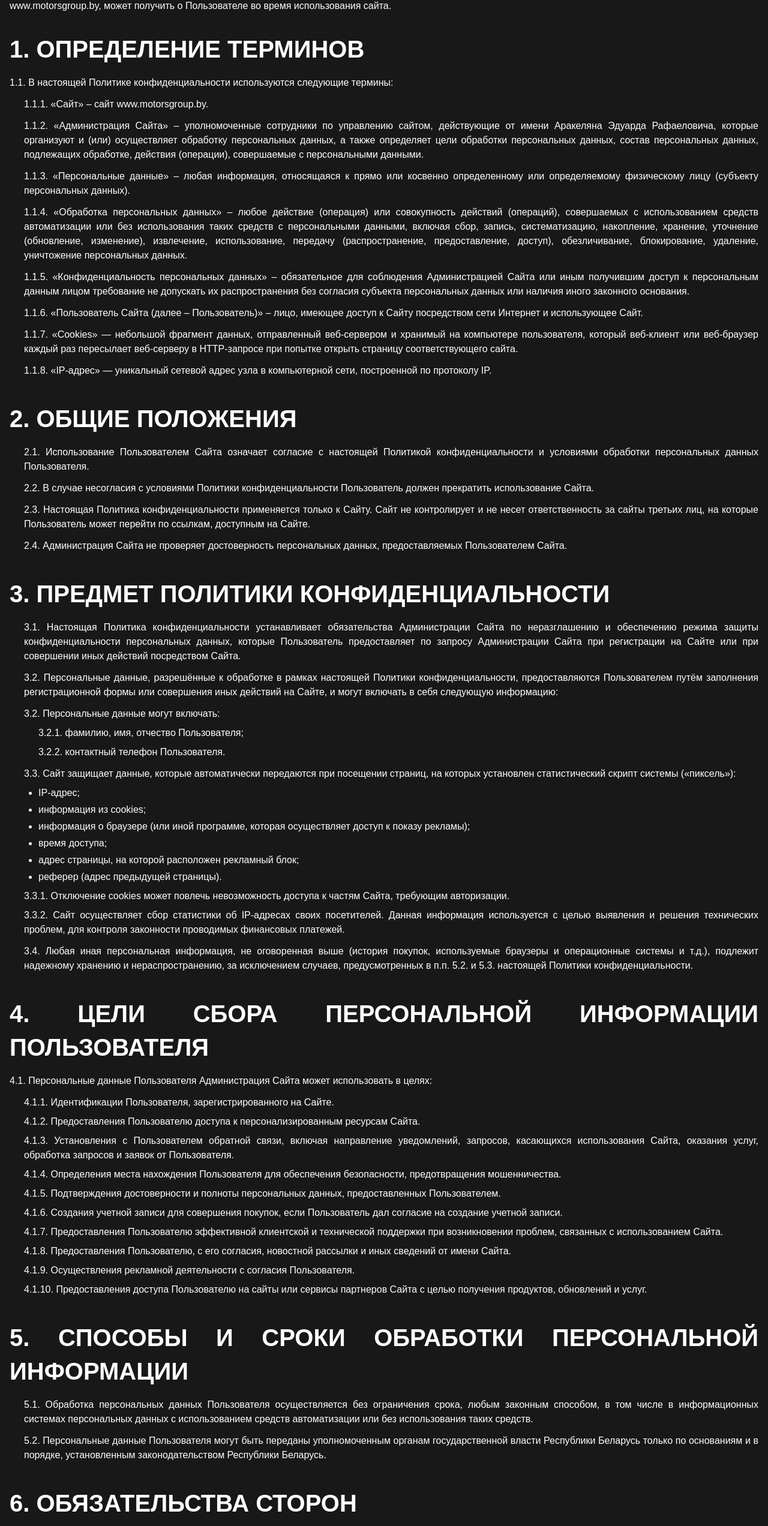
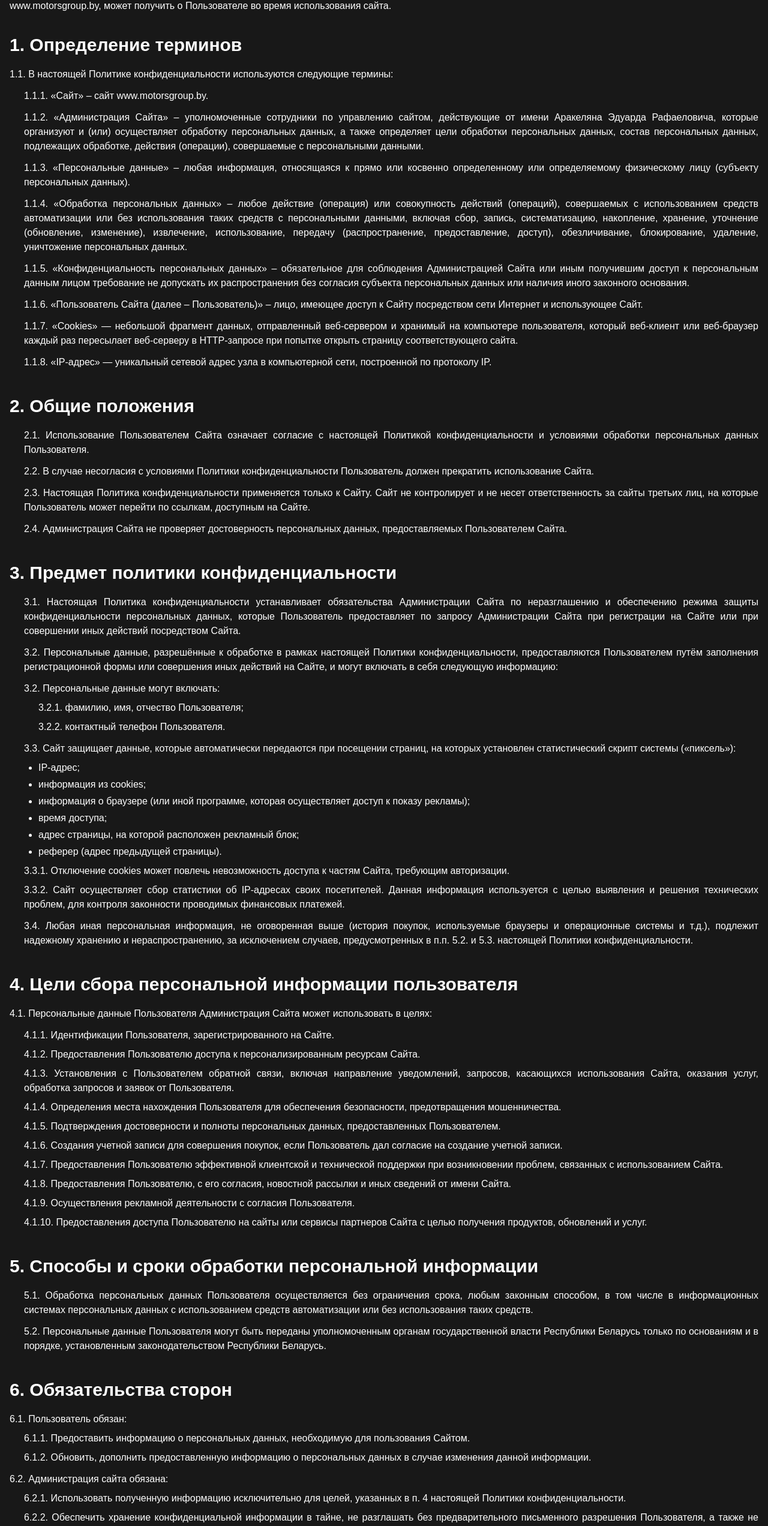
Before and after one commit to alexborisoff/motorsgroup, a React (Vite) app in the folder frontend/: page /privacy in a window 1280 px wide. Shown: the part 231-2775 px from the top of the page at 60% size. Built offline with nearby package versions, Linux system fonts and the light colour scheme; a web font is replaced by a local one.

Commit message:
Refactor Privacy page

```diff
--- a/frontend/src/pages/PrivacyPage.tsx
+++ b/frontend/src/pages/PrivacyPage.tsx
@@ -91,7 +91,7 @@ export const PrivacyPage = () => {
          </p>
 
          <section id="terms" className="mb-10">
-            <h2 className="text-xl font-semibold mb-4">1. ОПРЕДЕЛЕНИЕ ТЕРМИНОВ</h2>
+            <h3 className="text-xl font-semibold mb-4">1. Определение терминов</h3>
             <p className="mb-3">1.1. В настоящей Политике конфиденциальности используются следующие термины:</p>
             <ol className=" pl-6 space-y-3">
                {terms.map((t, index) => (
@@ -104,7 +104,7 @@ export const PrivacyPage = () => {
          </section>
 
          <section id="general" className="mb-10">
-            <h2 className="text-xl font-semibold mb-4">2. ОБЩИЕ ПОЛОЖЕНИЯ</h2>
+            <h3 className="text-xl font-semibold mb-4">2. Общие положения</h3>
             <ol className=" pl-6 space-y-3">
                {general.map((g, index) => (
                   <li key={index}>{`2.${index + 1}. ${g}`}</li>
@@ -113,7 +113,7 @@ export const PrivacyPage = () => {
          </section>
 
          <section id="subject" className="mb-10">
-            <h2 className="text-xl font-semibold mb-4">3. ПРЕДМЕТ ПОЛИТИКИ КОНФИДЕНЦИАЛЬНОСТИ</h2>
+            <h3 className="text-xl font-semibold mb-4">3. Предмет политики конфиденциальности</h3>
             <ol className=" pl-6 space-y-3">
                {subjectIntro.map((text, index) => (
                   <li key={index}>{`3.${index + 1}. ${text}`}</li>
@@ -155,7 +155,7 @@ export const PrivacyPage = () => {
          </section>
 
          <section id="purposes" className="mb-10">
-            <h2 className="text-xl font-semibold mb-4">4. ЦЕЛИ СБОРА ПЕРСОНАЛЬНОЙ ИНФОРМАЦИИ ПОЛЬЗОВАТЕЛЯ</h2>
+            <h3 className="text-xl font-semibold mb-4">4. Цели сбора персональной информации пользователя</h3>
             <p className="mb-3">
                4.1. Персональные данные Пользователя Администрация Сайта может использовать в целях:
             </p>
@@ -167,7 +167,7 @@ export const PrivacyPage = () => {
          </section>
 
          <section id="processing" className="mb-10">
-            <h2 className="text-xl font-semibold mb-4">5. СПОСОБЫ И СРОКИ ОБРАБОТКИ ПЕРСОНАЛЬНОЙ ИНФОРМАЦИИ</h2>
+            <h3 className="text-xl font-semibold mb-4">5. Способы и сроки обработки персональной информации</h3>
             <ol className=" pl-6 space-y-3">
                {processingWays.map((item, index) => (
                   <li key={index}>{`5.${index + 1}. ${item}`}</li>
@@ -176,7 +176,7 @@ export const PrivacyPage = () => {
          </section>
 
          <section id="obligations" className="mb-10">
-            <h2 className="text-xl font-semibold mb-4">6. ОБЯЗАТЕЛЬСТВА СТОРОН</h2>
+            <h3 className="text-xl font-semibold mb-4">6. Обязательства сторон</h3>
             <div className="space-y-3">
                <div>
                   <p className="font-medium">6.1. Пользователь обязан:</p>
@@ -198,7 +198,7 @@ export const PrivacyPage = () => {
          </section>
 
          <section id="liability" className="mb-10">
-            <h2 className="text-xl font-semibold mb-4">7. ОТВЕТСТВЕННОСТЬ СТОРОН</h2>
+            <h3 className="text-xl font-semibold mb-4">7. Ответственность сторон</h3>
             <ol className=" pl-6 space-y-3">
                {liability.map((item, index) => (
                   <li key={index}>{`7.${index + 1}. ${item}`}</li>
@@ -207,7 +207,7 @@ export const PrivacyPage = () => {
          </section>
 
          <section id="disputes" className="mb-10">
-            <h2 className="text-xl font-semibold mb-4">8. РАЗРЕШЕНИЕ СПОРОВ</h2>
+            <h3 className="text-xl font-semibold mb-4">8. Разрешение споров</h3>
             <ol className=" pl-6 space-y-3">
                {disputeResolution.map((item, index) => (
                   <li key={index}>{`8.${index + 1}. ${item}`}</li>
@@ -216,7 +216,7 @@ export const PrivacyPage = () => {
          </section>
 
          <section id="additional" className="mb-10">
-            <h2 className="text-xl font-semibold mb-4">9. ДОПОЛНИТЕЛЬНЫЕ УСЛОВИЯ</h2>
+            <h3 className="text-xl font-semibold mb-4">9. Дополнительные условия</h3>
             <ol className=" pl-6 space-y-3">
                {additionalTerms.map((item, index) => (
                   <li key={index}>{`9.${index + 1}. ${item}`}</li>
```
